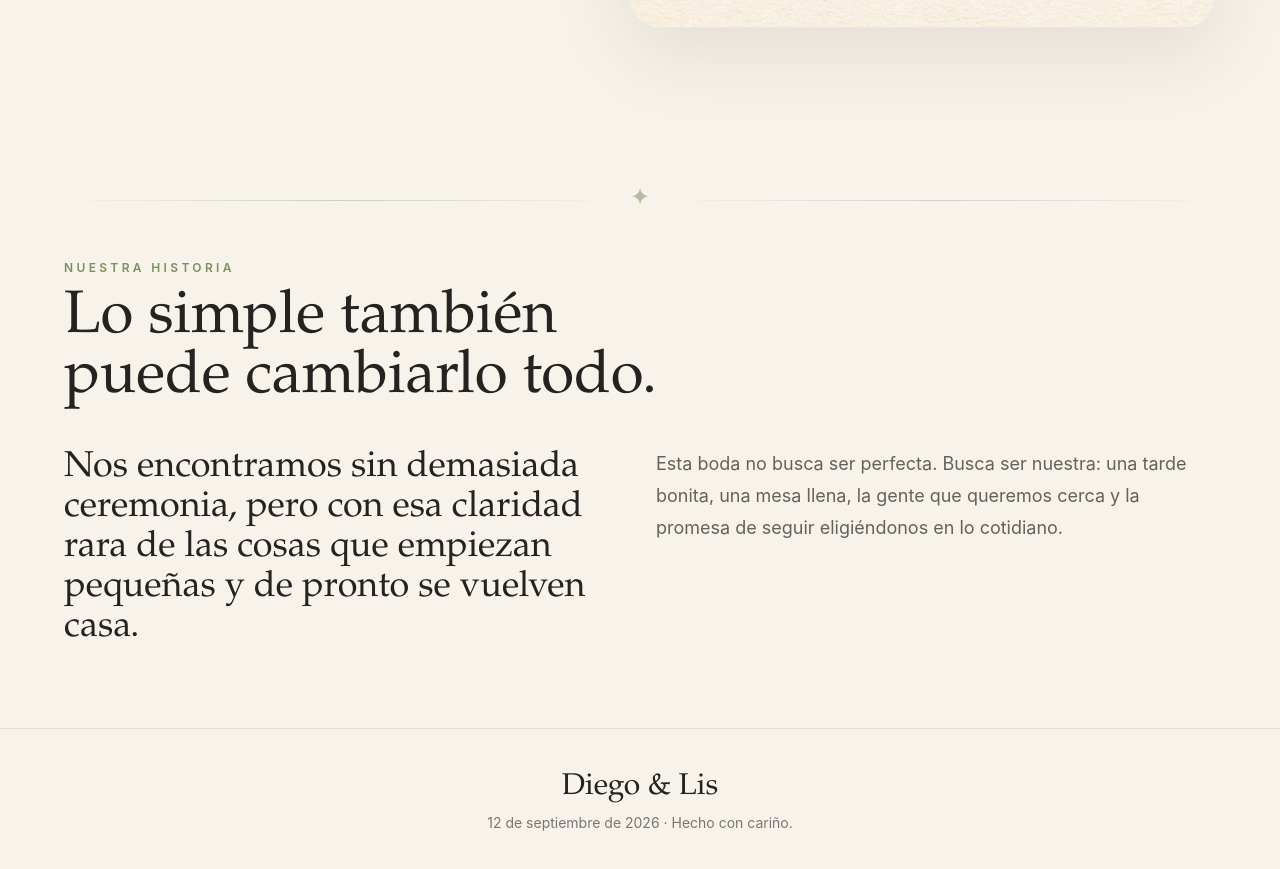
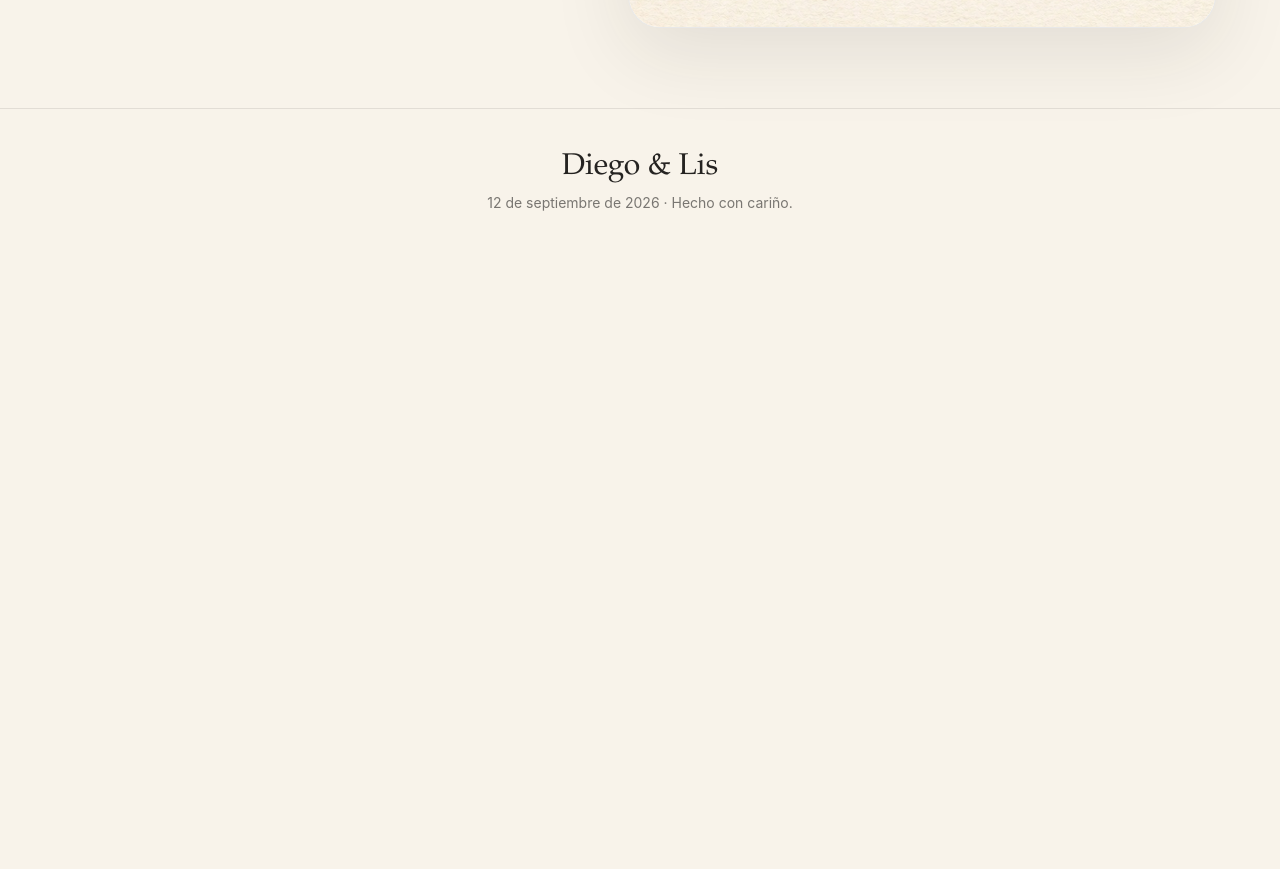
Before and after one commit to WavesAcoustics/boda-diego-lis, a Next.js app: page / in a window 1280 px wide. Shown: the part 7346-8215 px from the top of the page. After the commit the page ends 7599 px from the top, so only its background shows below. Built offline with nearby package versions, Linux system fonts and the light colour scheme; no server answers; the database is empty.

Commit message:
Remove story section

```diff
--- a/app/page.tsx
+++ b/app/page.tsx
@@ -8,7 +8,6 @@ import { InfoSection } from "@/components/InfoSection";
 import { Nav } from "@/components/Nav";
 import { RSVPForm } from "@/components/RSVPForm";
 import { ScrollReveal } from "@/components/ScrollReveal";
-import { Story } from "@/components/Story";
 import { Timeline } from "@/components/Timeline";
 import { demoCategories, demoGifts } from "@/lib/demo-data";
 import { getMissingSupabasePublicEnv } from "@/lib/env";
@@ -65,7 +64,6 @@ export default async function Home() {
       <RSVPForm />
       <GiftRegistry categories={categories} gifts={gifts} />
       <DogDonation gifts={gifts} />
-      <Story />
       <Footer />
     </main>
   );
--- a/components/Story.tsx
+++ /dev/null
@@ -1,18 +0,0 @@
-import { Section } from "@/components/ui/Section";
-
-export function Story() {
-  return (
-    <Section eyebrow="Nuestra historia" title="Lo simple también puede cambiarlo todo.">
-      <div className="grid gap-8 lg:grid-cols-[1fr_1fr]">
-        <p className="reveal font-serif text-3xl leading-tight text-charcoal sm:text-4xl">
-          Nos encontramos sin demasiada ceremonia, pero con esa claridad rara de las cosas que
-          empiezan pequeñas y de pronto se vuelven casa.
-        </p>
-        <p className="reveal text-lg leading-8 text-charcoal/70">
-          Esta boda no busca ser perfecta. Busca ser nuestra: una tarde bonita, una mesa llena,
-          la gente que queremos cerca y la promesa de seguir eligiéndonos en lo cotidiano.
-        </p>
-      </div>
-    </Section>
-  );
-}
```
